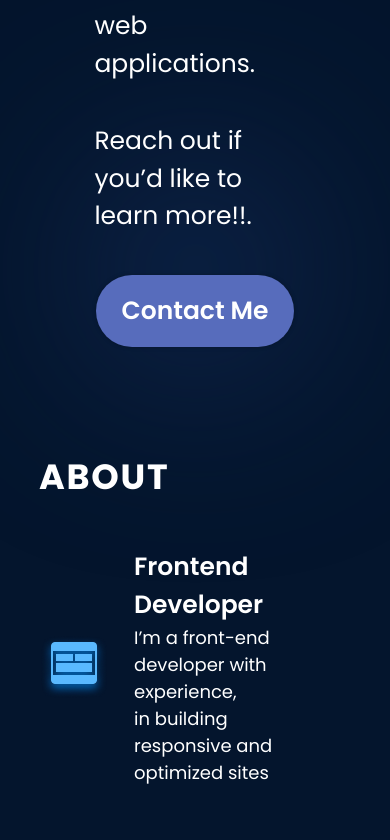
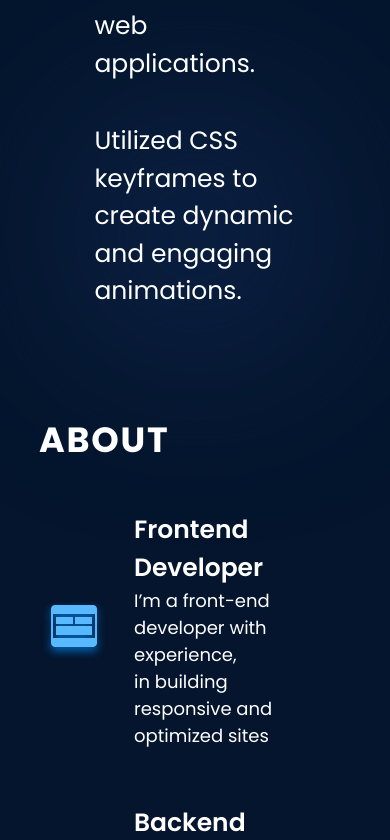
Before and after one commit to albin1616/Portfolio, a React (Create React App) app: page / in a window 390 px wide. Shown: the part 1284-2124 px from the top of the page. Built offline with nearby package versions, Linux system fonts and the light colour scheme; a web font is replaced by a local one.

Commit message:
feat: implemented portfolio

```diff
--- a/src/components/Contact/Contact.module.css
+++ b/src/components/Contact/Contact.module.css
@@ -53,6 +53,6 @@
     text-align: center;
   }
   .link a{
-    font-size: 19px;
+    font-size: 15px;
   }
 }
--- a/src/components/Contact/Contact.tsx
+++ b/src/components/Contact/Contact.tsx
@@ -11,7 +11,7 @@ const Contact = () => {
       <ul className={styles.links}>
         <li className={styles.link}>
           <img src={getImageUrl('contact/email.png')} alt='email' />
-          <a href='https://www.w3schools.com/' target='blank'>
+          <a href='https://mail.google.com/' target='blank'>
             albinabraham17@gmail.com
           </a>
         </li>
@@ -28,8 +28,8 @@ const Contact = () => {
         <li className={styles.link}>
 
           <img src={getImageUrl('contact/github.png')} alt='email' />
-          <a href='https://www.w3schools.com/' target='blank'>
-            github.com/albin-abraham
+          <a href='https://github.com/albinabraham1616' target='blank'>
+            github.com/albinabraham1616
           </a>
         </li>
       </ul>
--- a/src/components/Hero/Hero.module.css
+++ b/src/components/Hero/Hero.module.css
@@ -64,7 +64,7 @@
   font-size: 30px;
   font-weight: 600;
   padding: 17px 26px;
-  box-shadow: 0 0 4px 0 rgba(0, 0, 0, 0.25);
+  /* box-shadow: 0 0 4px 0 rgba(0, 0, 0, 0.25); */
 }
 .heroImg {
   width: 50%;
@@ -120,6 +120,6 @@
   }
   .contactBtn {
     border-radius: 70px;
-    font-size: 25px;
+    font-size: 19px;
   }
 }
--- a/src/components/Hero/Hero.tsx
+++ b/src/components/Hero/Hero.tsx
@@ -18,9 +18,9 @@ const Hero = () => {
             {copy}
           </p>
         ))}
-        <a className={styles.contactBtn} href='albinabraham17@gmail.com'>
+        {/* <button className={styles.contactBtn} >
           Contact Me
-        </a>
+        </button> */}
       </div>
       <img
         className={styles.heroImg}
@@ -35,7 +35,7 @@ const Hero = () => {
 const COPY = [
   `I’m a full-stack developer with one years of experience using React and NodeJS.`,
   `Developed strong proficiency in building scalable and maintainable web applications.`,
-  `Reach out if you’d like to learn more!!.`,
+  `Utilized CSS keyframes to create dynamic and engaging animations.`,
 ];
 
 export default Hero;
```
